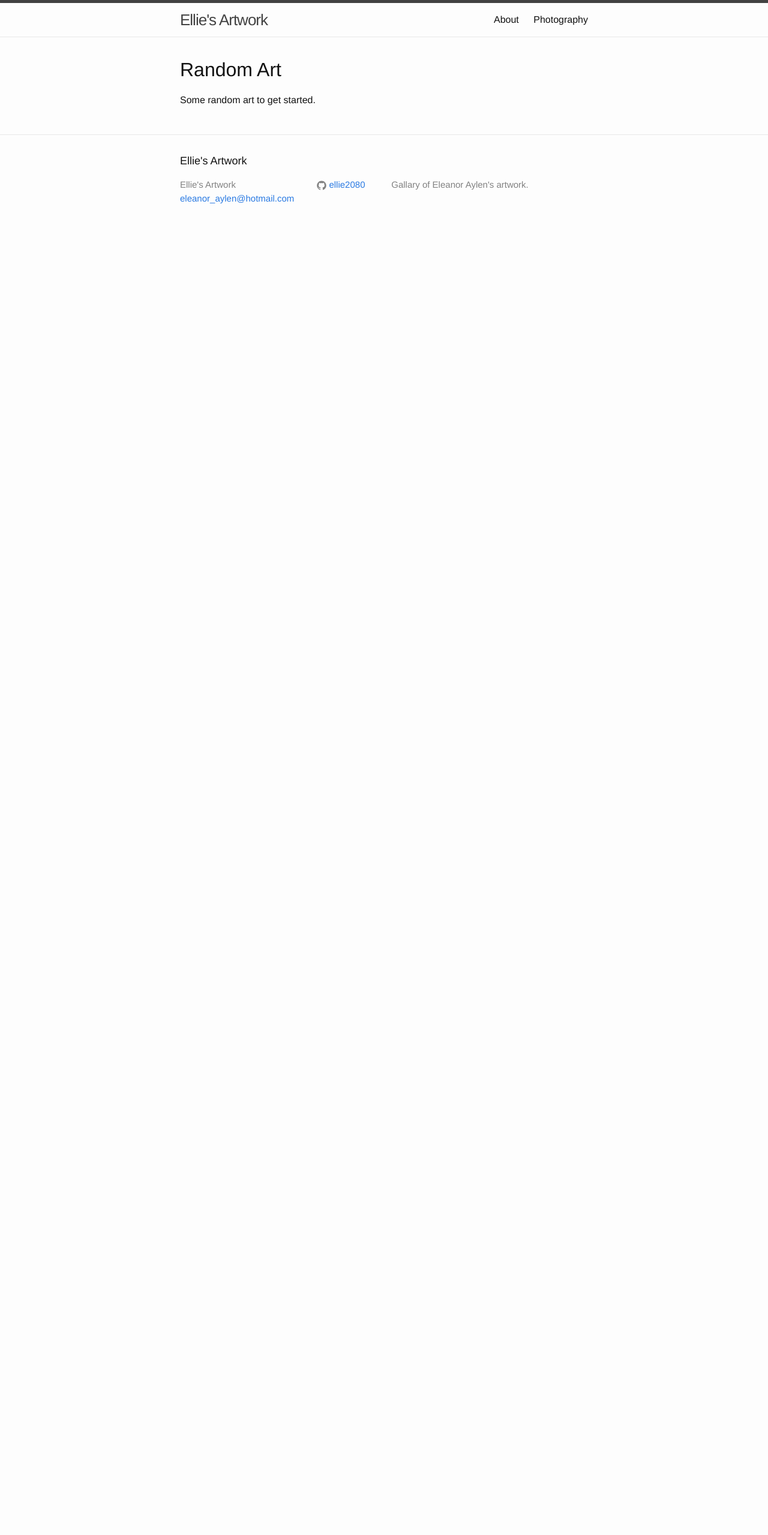
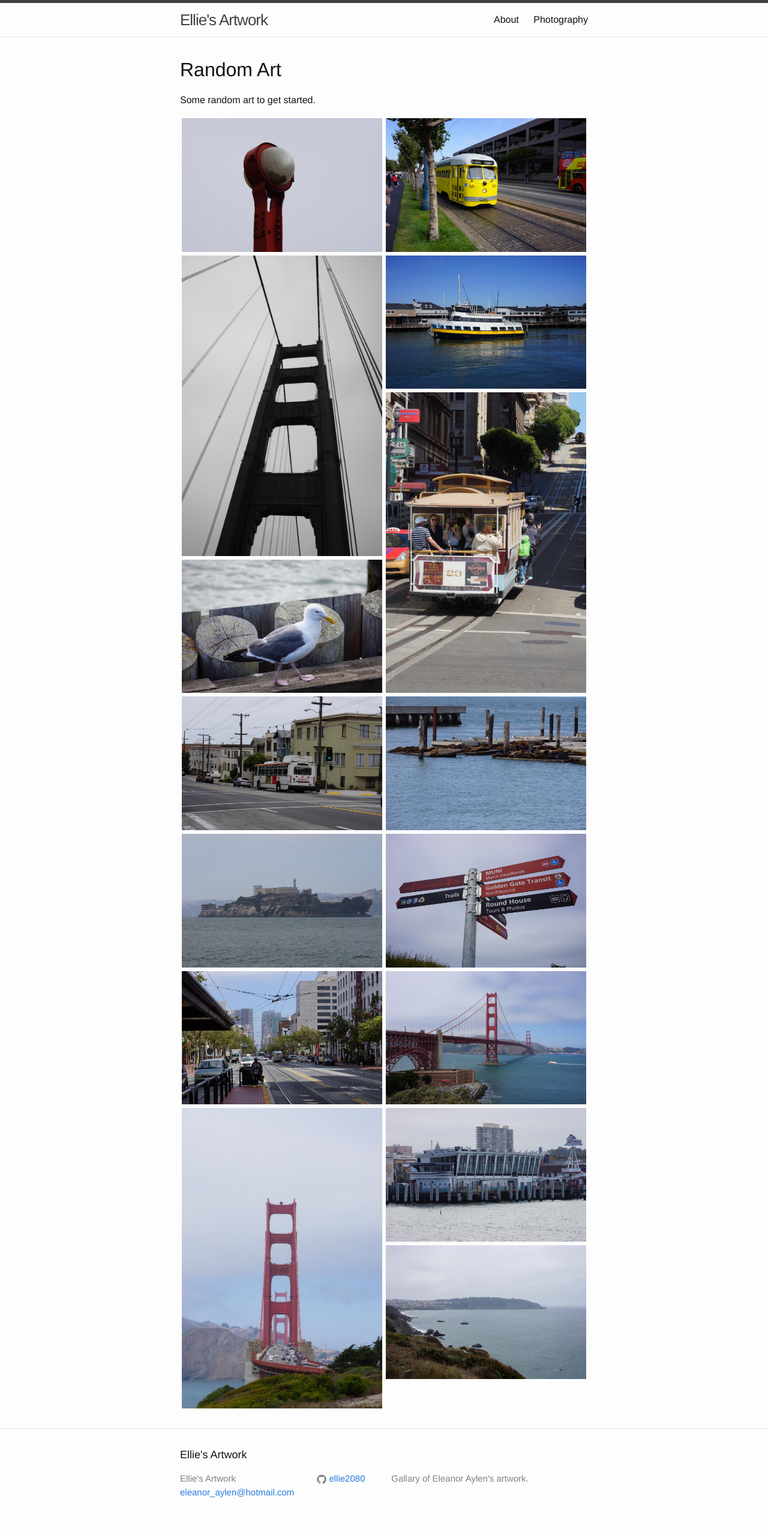
Before and after one commit to ellie2080/show-and-tell, a Jekyll site: the page built from _posts/2019-12-1-first-post.markdown, in a window 1280 px wide. Shown: the whole page at 60% size. Built offline with Jekyll 4.4.1, drawn with Linux system fonts in a browser that asks for light colours; comment, search, counter and statistics services are not loaded; before the commit the page ends 900 px from its top, so only the background shows below that.

Commit message:
testing link

```diff
--- a/_posts/2019-12-1-first-post.markdown
+++ b/_posts/2019-12-1-first-post.markdown
@@ -6,4 +6,4 @@ support: [jquery, gallery]
 ---
 Some random art to get started.
 
-{% include gallery-layout.html gallery=site.data.galleries.2019-12-1-random-art %}
+{% include gallery-layout.html gallery=site.data.galleries.san-francisco %}
```
